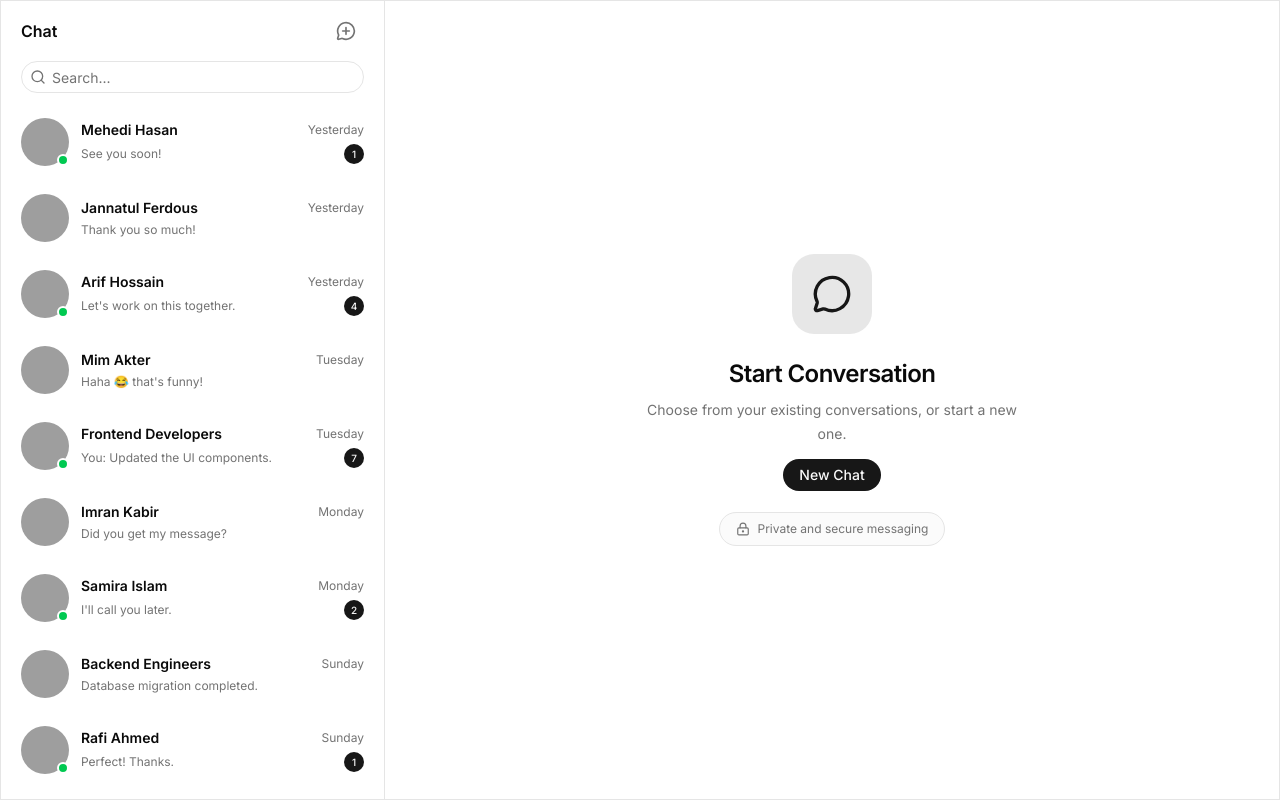
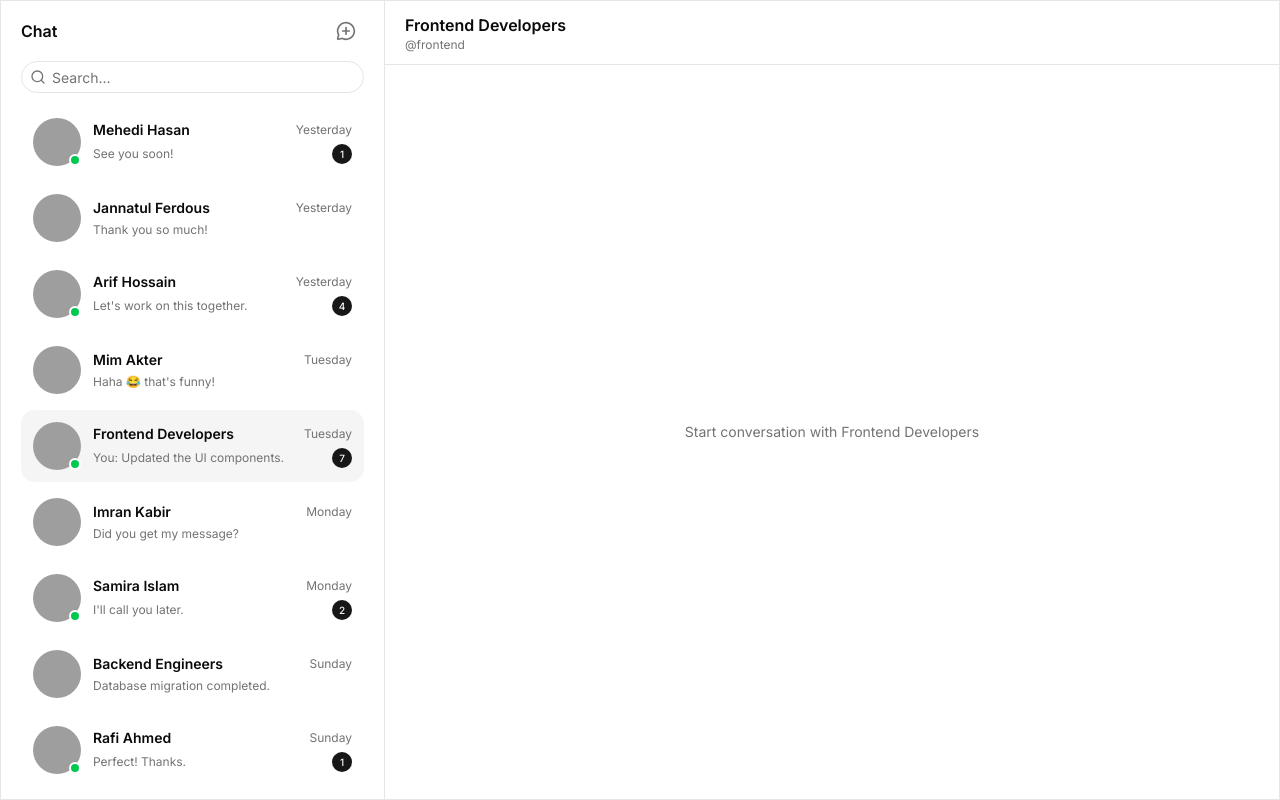
Before and after one commit to tfshorifulislam/Message-webApp, a Next.js app: page / in a window 1280 px wide. Both pictures are taken after a click on the button 192 px from the left and 446 px from the top of the page. Built offline with nearby package versions, Linux system fonts and the light colour scheme; grey boxes are pictures that could not be loaded.

Commit message:
chat conversation view design done

```diff
--- a/src/app/globals.css
+++ b/src/app/globals.css
@@ -117,6 +117,7 @@
 }
 
 
+
 .custom-scrollbar {
   scrollbar-width: thin;
   scrollbar-color: transparent transparent;
@@ -149,6 +150,7 @@
   background: var(--muted-foreground);
 }
 
+
 @layer base {
   * {
     @apply border-border outline-ring/50;
--- a/src/components/chat/ChatConversationList.tsx
+++ b/src/components/chat/ChatConversationList.tsx
@@ -2,13 +2,26 @@ import { dummyChats } from "@/data/dummy-chats";
 import { Avatar, AvatarFallback, AvatarImage } from "../ui/avatar";
 import { Badge } from "../ui/badge";
 
-const ChatConversationList = () => {
+type Props = {
+  onSelectChat: (chat: (typeof dummyChats)[number]) => void;
+  selectedChatId: string | null;
+};
+
+const ChatConversationList = ({
+  onSelectChat,
+  selectedChatId,
+}: Props) => {
   return (
-    <div className="flex flex-col gap-1 pb-3">
+    <div className="flex flex-col gap-1 py-3">
       {dummyChats.map((chat) => (
         <button
           key={chat.id}
-          className="flex w-full items-center gap-3 rounded-xl py-3 text-left transition-colors hover:bg-muted cursor-pointer"
+          onClick={() => onSelectChat(chat)}
+          className={`flex w-full cursor-pointer items-center gap-3 rounded-xl p-3 text-left transition-colors ${
+            selectedChatId === chat.id
+              ? "bg-muted"
+              : "hover:bg-muted"
+          }`}
         >
           <div className="relative shrink-0">
             <Avatar className="size-12">
@@ -26,6 +39,7 @@ const ChatConversationList = () => {
               <span className="truncate text-sm font-semibold">
                 {chat.name}
               </span>
+
               <span className="shrink-0 text-xs text-muted-foreground">
                 {chat.time}
               </span>
--- /dev/null
+++ b/src/components/chat/ChatConversationView.tsx
@@ -0,0 +1,28 @@
+import type { dummyChats } from "@/data/dummy-chats";
+
+type Props = {
+  chat: (typeof dummyChats)[number];
+};
+
+const ChatConversationView = ({ chat }: Props) => {
+  return (
+    <div className="flex h-full w-full flex-col">
+      <header className="flex h-16 items-center gap-3 border-b px-5">
+        <div>
+          <h3 className="font-semibold">{chat.name}</h3>
+          <p className="text-xs text-muted-foreground">
+            {chat.username}
+          </p>
+        </div>
+      </header>
+
+      <div className="flex flex-1 items-center justify-center">
+        <p className="text-sm text-muted-foreground">
+          Start conversation with {chat.name}
+        </p>
+      </div>
+    </div>
+  );
+};
+
+export default ChatConversationView;
--- a/src/components/chat/ChatLayout.tsx
+++ b/src/components/chat/ChatLayout.tsx
@@ -1,24 +1,32 @@
-
 "use client";
 
 import { useState } from "react";
 import ChatRightPannel from "./ChatRightPannel";
 import ChatInitPage from "./ChatInitPage";
 import ChatSarchModal from "./ChatSarchModal";
+import type { dummyChats } from "@/data/dummy-chats";
+import ChatConversationView from "./ChatConversationView";
+
+type Chat = (typeof dummyChats)[number];
 
 const ChatLayout = () => {
   const [open, setOpen] = useState(false);
+  const [selectedChat, setSelectedChat] = useState<Chat | null>(null);
 
   return (
     <div className="mx-auto flex h-screen max-w-7xl border">
       <ChatRightPannel
         onNewChat={() => setOpen(true)}
+        onSelectChat={setSelectedChat}
+        selectedChatId={selectedChat?.id ?? null}
       />
 
       <div className="flex min-w-0 flex-1 items-center justify-center">
-        <ChatInitPage
-          onNewChat={() => setOpen(true)}
-        />
+        {selectedChat ? (
+          <ChatConversationView chat={selectedChat} />
+        ) : (
+          <ChatInitPage onNewChat={() => setOpen(true)} />
+        )}
       </div>
 
       <ChatSarchModal
--- a/src/components/chat/ChatRightPannel.tsx
+++ b/src/components/chat/ChatRightPannel.tsx
@@ -3,10 +3,20 @@ import { ChatSearch } from "./ChatSearch";
 import { Button } from "@/components/ui/button";
 import { SearchModal } from "./ChatType";
 import ChatConversationList from "./ChatConversationList";
+import type { dummyChats } from "@/data/dummy-chats";
 
-const ChatRightPannel = ({ onNewChat }: SearchModal) => {
+type Props = SearchModal & {
+  onSelectChat: (chat: (typeof dummyChats)[number]) => void;
+  selectedChatId: string | null;
+};
+
+const ChatRightPannel = ({
+  onNewChat,
+  onSelectChat,
+  selectedChatId,
+}: Props) => {
   return (
-    <aside className="flex h-full w-sm flex-col border-r bg-background px-5 overflow-hidden">
+    <aside className="flex h-full w-sm flex-col overflow-hidden border-r bg-background px-5">
       {/* Header */}
       <div className="flex items-center justify-between py-3">
         <h3 className="text-md font-semibold">Chat</h3>
@@ -15,7 +25,7 @@ const ChatRightPannel = ({ onNewChat }: SearchModal) => {
           variant="ghost"
           onClick={onNewChat}
           size="icon"
-          className="size-9 rounded-full text-muted-foreground hover:text-foreground cursor-pointer"
+          className="size-9 cursor-pointer rounded-full text-muted-foreground hover:text-foreground"
           aria-label="New chat"
         >
           <MessageCirclePlus className="size-5" />
@@ -27,9 +37,12 @@ const ChatRightPannel = ({ onNewChat }: SearchModal) => {
         <ChatSearch />
       </div>
 
-      {/* chat conversation List */}
-      <div className="min-h-0 flex-1 overflow-y-auto custom-scrollbar">
-        <ChatConversationList />
+      {/* Chat Conversation List */}
+      <div className="custom-scrollbar min-h-0 flex-1 overflow-y-auto">
+        <ChatConversationList
+          onSelectChat={onSelectChat}
+          selectedChatId={selectedChatId}
+        />
       </div>
     </aside>
   );
```
